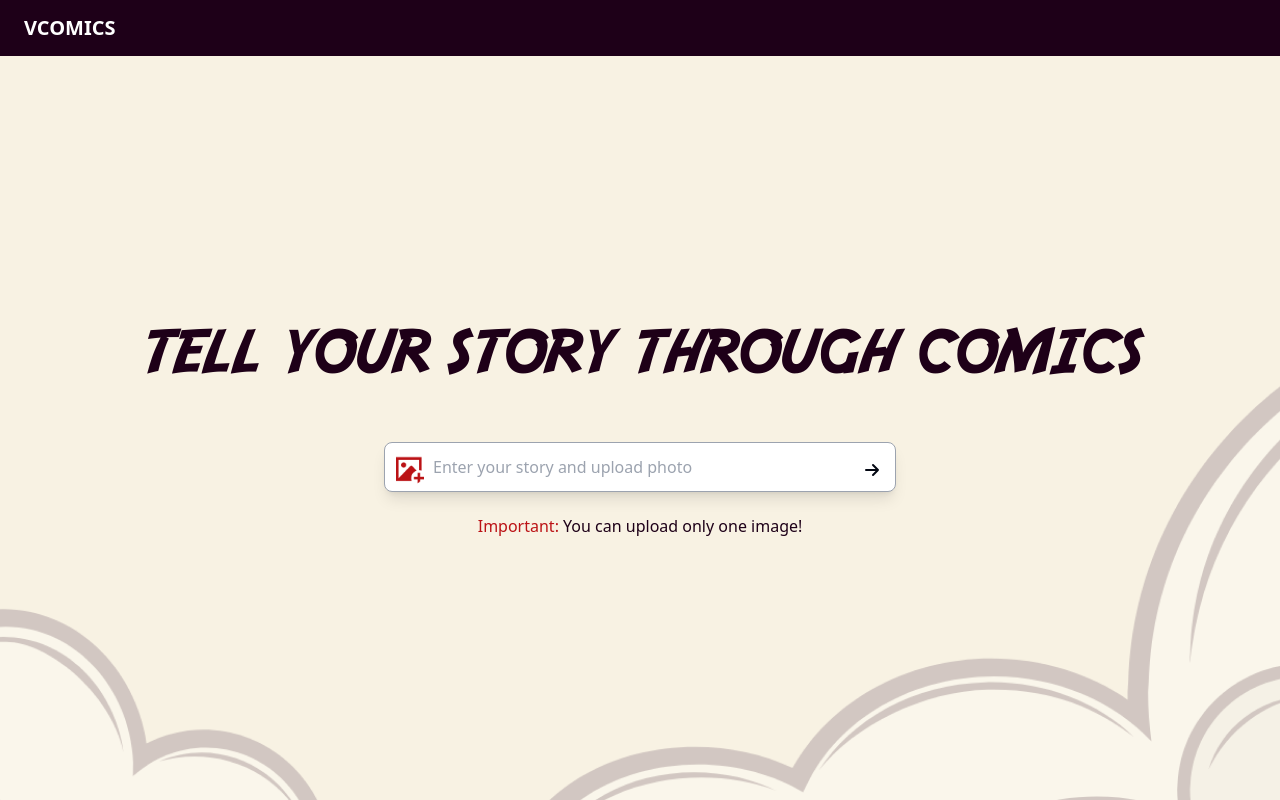
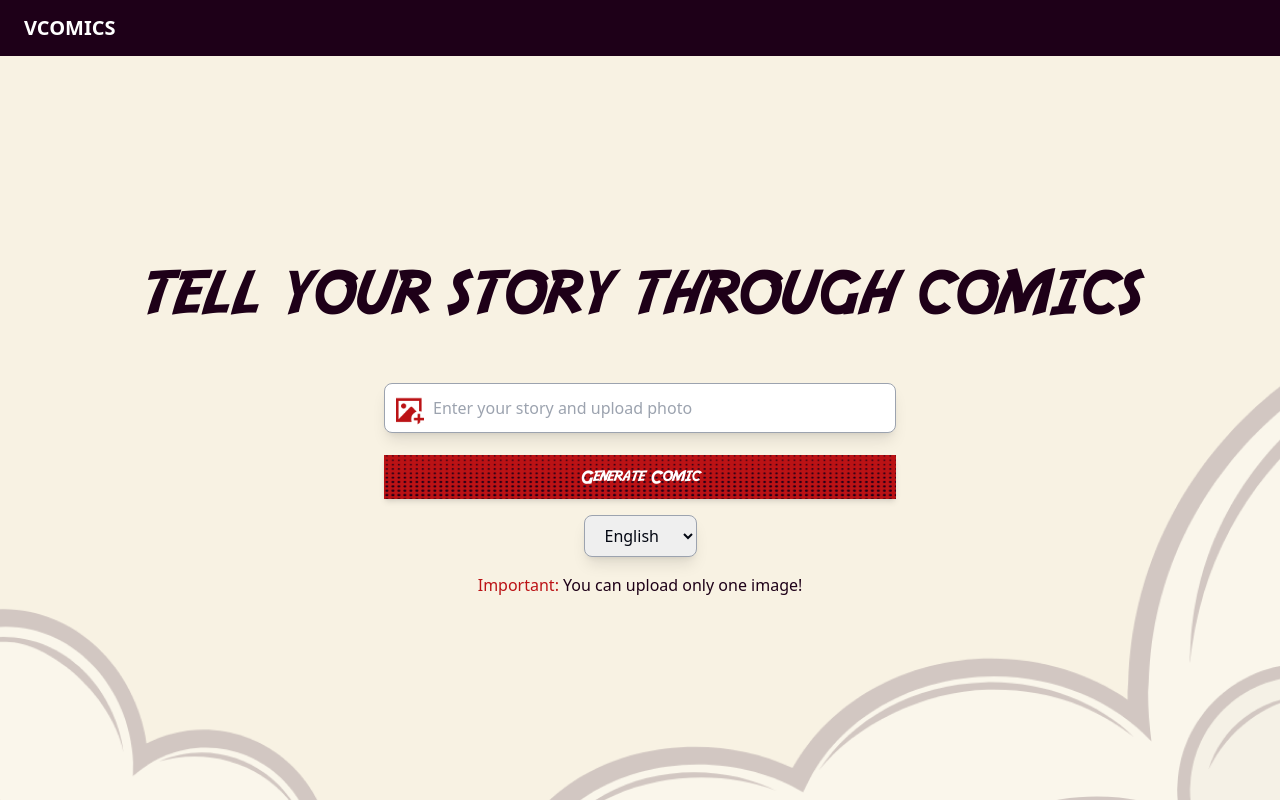
Before and after one commit to kesha100/vcomics_front, a Next.js app: page /upload-photo in a window 1280 px wide. Built offline with nearby package versions, Linux system fonts and the light colour scheme.

Commit message:
languages added + send button changed

```diff
--- a/package.json
+++ b/package.json
@@ -3,7 +3,7 @@
   "version": "0.1.0",
   "private": true,
   "scripts": {
-    "dev": "next dev ",
+    "dev": "next dev -p 3001",
     "build": "next build",
     "start": "next start",
     "lint": "next lint"
--- a/src/app/generated-comics/GeneratedComicsClient.tsx
+++ b/src/app/generated-comics/GeneratedComicsClient.tsx
@@ -74,9 +74,18 @@ const GeneratedComicsClient: React.FC = () => {
   const createStrip = async (stripImageUrls: string[]): Promise<HTMLCanvasElement> => {
     console.log("Creating strip with URLs:", stripImageUrls);
 
+    // Determine the width and height based on the number of images
+    const numImages = stripImageUrls.length;
+    const columns = 2; // Two images per row
+    const rows = Math.ceil(numImages / columns);
+
+    // Assuming each image is 1024x1024, calculate canvas size accordingly
+    const canvasWidth = 1024 * columns;
+    const canvasHeight = 1024 * rows;
+
     const canvas = document.createElement('canvas');
-    canvas.width = 1024;
-    canvas.height = 1024;
+    canvas.width = canvasWidth;
+    canvas.height = canvasHeight;
     const ctx = canvas.getContext('2d');
 
     if (!ctx) {
@@ -91,17 +100,23 @@ const GeneratedComicsClient: React.FC = () => {
       const loadedImages = await Promise.all(stripImageUrls.map(loadImage)) as HTMLImageElement[];
       console.log("All images loaded successfully");
 
-      const imageWidth = canvas.width / 2;
-      const imageHeight = canvas.height / 2;
-
       loadedImages.forEach((img, index) => {
-        const x = (index % 2) * imageWidth;
-        const y = Math.floor(index / 2) * imageHeight;
-        ctx.drawImage(img, x, y, imageWidth, imageHeight);
+        const x = (index % columns) * 1024;
+        const y = Math.floor(index / columns) * 1024;
+        ctx.drawImage(img, x, y, 1024, 1024);
         console.log(`Drawn image ${index + 1} at (${x}, ${y})`);
       });
 
-      console.log("All images drawn on canvas");
+      // Draw black dividers
+      ctx.fillStyle = 'black';
+      for (let i = 1; i < columns; i++) {
+        ctx.fillRect(i * 1024, 0, 1, canvas.height); // Vertical dividers
+      }
+      for (let i = 1; i < rows; i++) {
+        ctx.fillRect(0, i * 1024, canvas.width, 1); // Horizontal dividers
+      }
+
+      console.log("All images drawn on canvas with dividers");
     } catch (error) {
       console.error("Error in createStrip:", error);
       // Draw error message on canvas
@@ -128,19 +143,25 @@ const GeneratedComicsClient: React.FC = () => {
 
         console.log(`Canvas created for strip ${i + 1}. Width: ${canvas.width}, Height: ${canvas.height}`);
 
-        const dataUrl = canvas.toDataURL('image/png');
-        console.log(`Data URL created for strip ${i + 1}. Length: ${dataUrl.length}`);
+        // Use toBlob to ensure high quality
+        canvas.toBlob((blob) => {
+          if (blob) {
+            const url = URL.createObjectURL(blob);
+            const link = document.createElement('a');
+            link.href = url;
+            link.download = `comic_strip_${i + 1}.png`;
+            link.click();
+            URL.revokeObjectURL(url);
+          }
+        }, 'image/png', 1.0); // 'image/png' ensures PNG format, 1.0 ensures maximum quality
 
-        const link = document.createElement('a');
-        link.href = dataUrl;
-        link.download = `comic_strip_${i + 1}.png`;
-        link.click();
         console.log(`Download initiated for strip ${i + 1}`);
       }
     } catch (error) {
       console.error("Error in handleDownloadStrips:", error);
     }
   };
+
 
   const handleImageClick = (imageUrl: string) => {
     setSelectedImage(imageUrl);
--- a/src/app/upload-photo/page.tsx
+++ b/src/app/upload-photo/page.tsx
@@ -9,6 +9,7 @@ export default function UploadPhoto() {
   const [uploadedFile, setUploadedFile] = useState<File | null>(null);
   const [errorMessage, setErrorMessage] = useState<string>("");
   const [isLoading, setIsLoading] = useState<boolean>(false);
+  const [language, setLanguage] = useState<string>("english"); // Add this line
   const router = useRouter();
   const sendButtonRef = useRef<HTMLButtonElement>(null);
 
@@ -46,6 +47,7 @@ export default function UploadPhoto() {
     const formData = new FormData();
     if (inputText) formData.append("prompt", inputText);
     if (uploadedFile) formData.append("image", uploadedFile);
+    formData.append("language", language); // Add this line
 
     try {
       const response = await fetch("https://vcomicsbackend-production.up.railway.app/comics/create-comic", {
@@ -115,42 +117,62 @@ export default function UploadPhoto() {
               />
             </label>
           </button>
+        </div>
+
+        {/* New Send Button */}
+        <div className="mt-4 w-full max-w-lg">
           <button
             ref={sendButtonRef}
             onClick={handleSubmit}
-            className={`absolute top-1/2 right-3 transform -translate-y-1/2 transition-transform duration-150 ${
-              isLoading ? 'opacity-50 cursor-not-allowed' : ''
-            }`}
+            className="w-full px-3 py-2 shadow-md text-white text-lg bg-[#BB1215] hover:bg-[#BB1215]/80 font-adventure stroke-black stroke-2 relative"
             disabled={isLoading}
           >
+            <Image
+              src="/button-background.png"
+              alt=""
+              className="object-cover absolute inset-0"
+              fill
+            />
+            <span className="relative">
+              {isLoading ? (
                 <svg
-              className={`w-6 h-6 text-[#1E018] ${isLoading ? 'animate-spin' : ''}`}
+                  className="w-6 h-6 text-white animate-spin mx-auto"
                   fill="none"
                   stroke="currentColor"
                   viewBox="0 0 24 24"
                   xmlns="http://www.w3.org/2000/svg"
                 >
-              {isLoading ? (
                   <path
                     strokeLinecap="round"
                     strokeLinejoin="round"
                     strokeWidth="2"
                     d="M4 4v5h.582m15.356 2A8.001 8.001 0 004.582 9m0 0H9m11 11v-5h-.581m0 0a8.003 8.003 0 01-15.357-2m15.357 2H15"
                   ></path>
+                </svg>
               ) : (
-                <path
-                  strokeLinecap="round"
-                  strokeLinejoin="round"
-                  strokeWidth="2"
-                  d="M13 7l5 5m0 0l-5 5m5-5H6"
-                ></path>
+                "Generate Comic"
               )}
-            </svg>
+            </span>
           </button>
         </div>
+
+        {/* Language selection dropdown */}
+        <div className="mt-4">
+          <select
+            value={language}
+            onChange={(e) => setLanguage(e.target.value)}
+            className="py-2 px-4 border border-gray-400 rounded-lg focus:outline-none focus:ring-2 focus:ring-[#1E0018] shadow-lg"
+            disabled={isLoading}
+          >
+            <option value="english">English</option>
+            <option value="russian">Russian</option>
+            <option value="kyrgyz">Kyrgyz</option>
+            <option value="kazakh">Kazakh</option>
+          </select>
+        </div>
+
         {isLoading && (
           <div className="mt-4 flex flex-col items-center">
-            <div className="animate-spin rounded-full h-8 w-8 border-b-2 border-[#BB1215]"></div>
             <p className="mt-2 text-[#1E0018]">Creating your comic...</p>
           </div>
         )}
```
Lines whose indentation alone changed are shown as unchanged.
